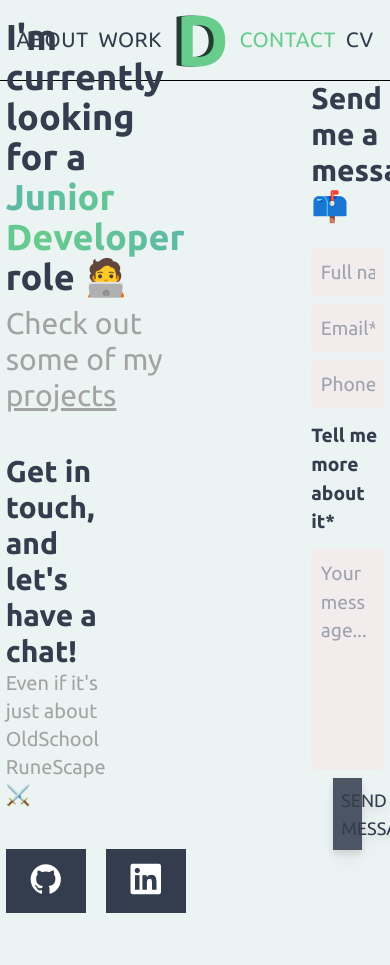
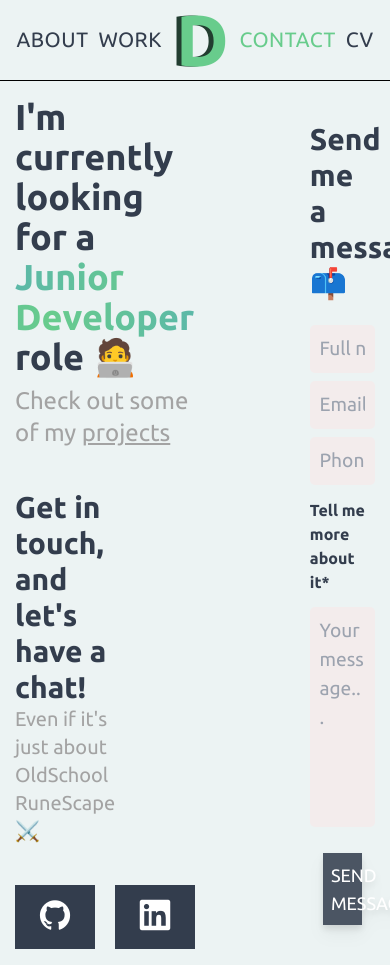
Before and after one commit to Deehjay/portfolio, a Vue app: page /contact in a window 390 px wide. Shown: the top 965 px of the page. Before the commit the page ends 913 px from the top, so only its background shows below. Built offline with nearby package versions, Linux system fonts and the light colour scheme.

Commit message:
Responsive styling for Contact page

```diff
--- a/src/views/Contact.vue
+++ b/src/views/Contact.vue
@@ -88,14 +88,16 @@ export default {
     </div>
 
     <section class="contact-container flex justify-center items-center">
-      <div class="w-3/4 flex justify-center items-center gap-52">
-        <div class="content-left w-1/3 flex flex-col gap-10 items-start">
+      <div
+        class="w-3/4 flex justify-center items-center gap-52 laptop:w-full gap-32 tablet:gap-4 phone:w-full p-4 phone:flex-col phone:gap-12">
+        <div
+          class="content-left w-1/3 flex flex-col gap-10 items-start tablet:w-1/2 phone:w-full phone:gap-4 phone:items-center phone:text-center">
           <div class="">
-            <h2 class="text-4xl font-bold text-neutral mb-2">
+            <h2 class="text-4xl font-bold text-neutral mb-2 laptop:text-2xl">
               I'm currently looking for a <br />
               <span id="role-accent">Junior Developer</span> role 🧑‍💻
             </h2>
-            <p class="text-neutral-400 text-3xl">
+            <p class="text-neutral-400 text-2xl laptop:text-lg">
               Check out some of my
               <router-link id="projects-link" class="underline" to="/work"
                 >projects</router-link
@@ -103,10 +105,10 @@ export default {
             </p>
           </div>
           <div>
-            <h2 class="text-3xl font-bold text-neutral">
+            <h2 class="text-3xl font-bold text-neutral laptop:text-xl">
               Get in touch,<br />and let's have a chat!
             </h2>
-            <p class="text-neutral-400 text-xl">
+            <p class="text-neutral-400 text-xl laptop:text-base">
               Even if it's just about OldSchool RuneScape ⚔️
             </p>
           </div>
@@ -114,13 +116,13 @@ export default {
           <div class="">
             <div class="flex gap-5 items-center justify-center">
               <a
-                class="social-icon bg-neutralColour p-2 w-20 text-center"
+                class="social-icon bg-neutralColour p-2 w-20 text-center laptop:w-16 tablet:w-14 phone:w-12"
                 href="https://github.com/Deehjay"
                 target="_blank"
                 ><i class="icon devicon-github-original"></i
               ></a>
               <a
-                class="social-icon bg-neutralColour p-2 w-20 text-center"
+                class="social-icon bg-neutralColour p-2 w-20 text-center laptop:w-16 tablet:w-12"
                 href="https://www.linkedin.com/in/daniel-james-6a9928173/"
                 target="_blank"
                 ><i class="icon devicon-linkedin-plain"></i
@@ -128,8 +130,10 @@ export default {
             </div>
           </div>
         </div>
-        <div class="content-right w-1/4">
-          <h1 class="mb-6 text-3xl font-bold">Send me a message! 📫</h1>
+        <div class="content-right w-1/4 laptop:w-1/3 tablet:w-1/3 phone:w-full">
+          <h1 class="mb-6 text-3xl font-bold laptop:text-2xl tablet:text-xl">
+            Send me a message! 📫
+          </h1>
           <form ref="contactForm" action="" class="flex flex-col gap-2">
             <input type="text" ref="name" placeholder="Full name*" />
             <p v-if="formErrors.name" class="error-message">
@@ -238,7 +242,8 @@ export default {
 }
 
 button {
-  color: #333d4d;
+  margin-top: 1em;
+  color: white;
 }
 
 .icon {
@@ -320,4 +325,33 @@ textarea:focus {
     }
   }
 }
+
+@media only screen and (max-width: 1024px) {
+  .submit-button {
+    width: 50%;
+  }
+}
+
+@media only screen and (max-width: 768px) {
+  #message-label {
+    font-size: 1rem;
+    font-weight: bold;
+    margin: 5px 0 5px 0;
+  }
+
+  .submit-button {
+    width: 60%;
+  }
+}
+
+@media only screen and (max-width: 480px) {
+  .contact-container {
+    height: 100%;
+    max-height: 100%;
+  }
+
+  .social-icon[data-v-337105ab] {
+    font-size: 1.2rem;
+  }
+}
 </style>
```
